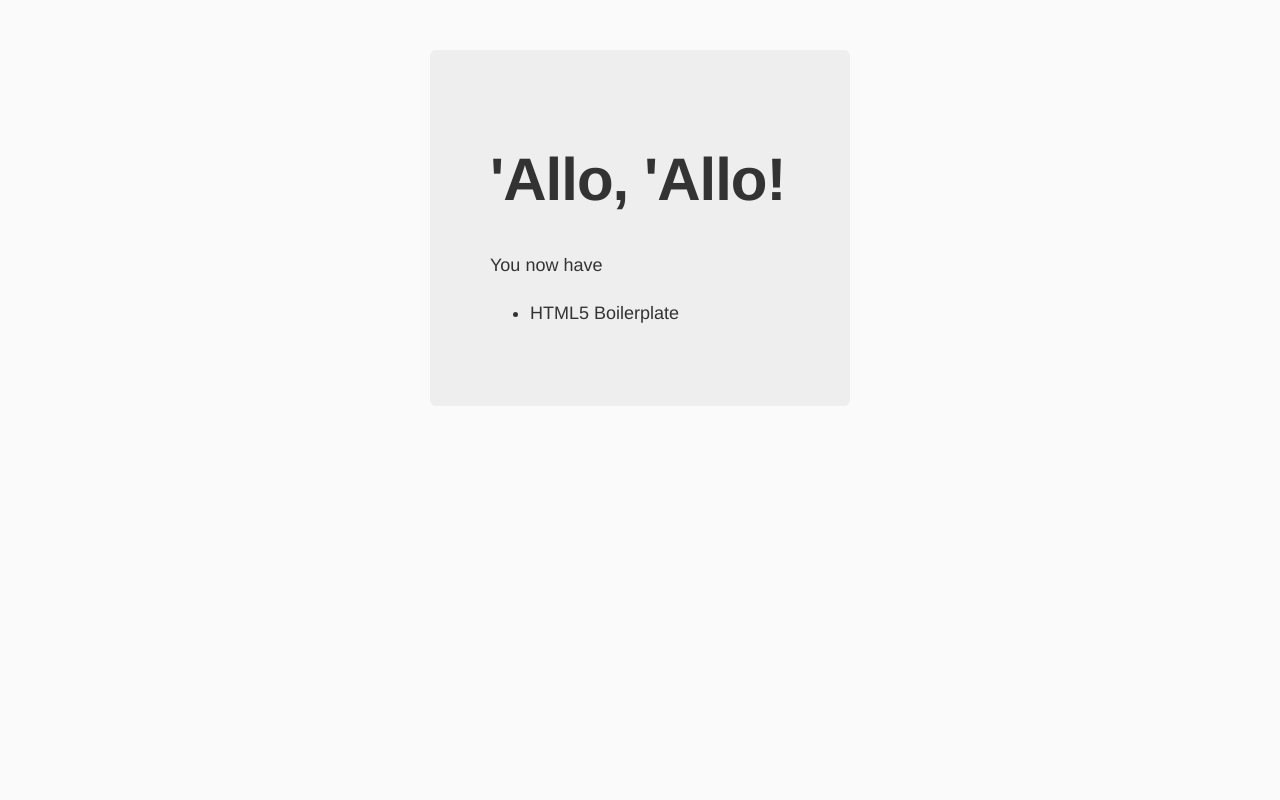
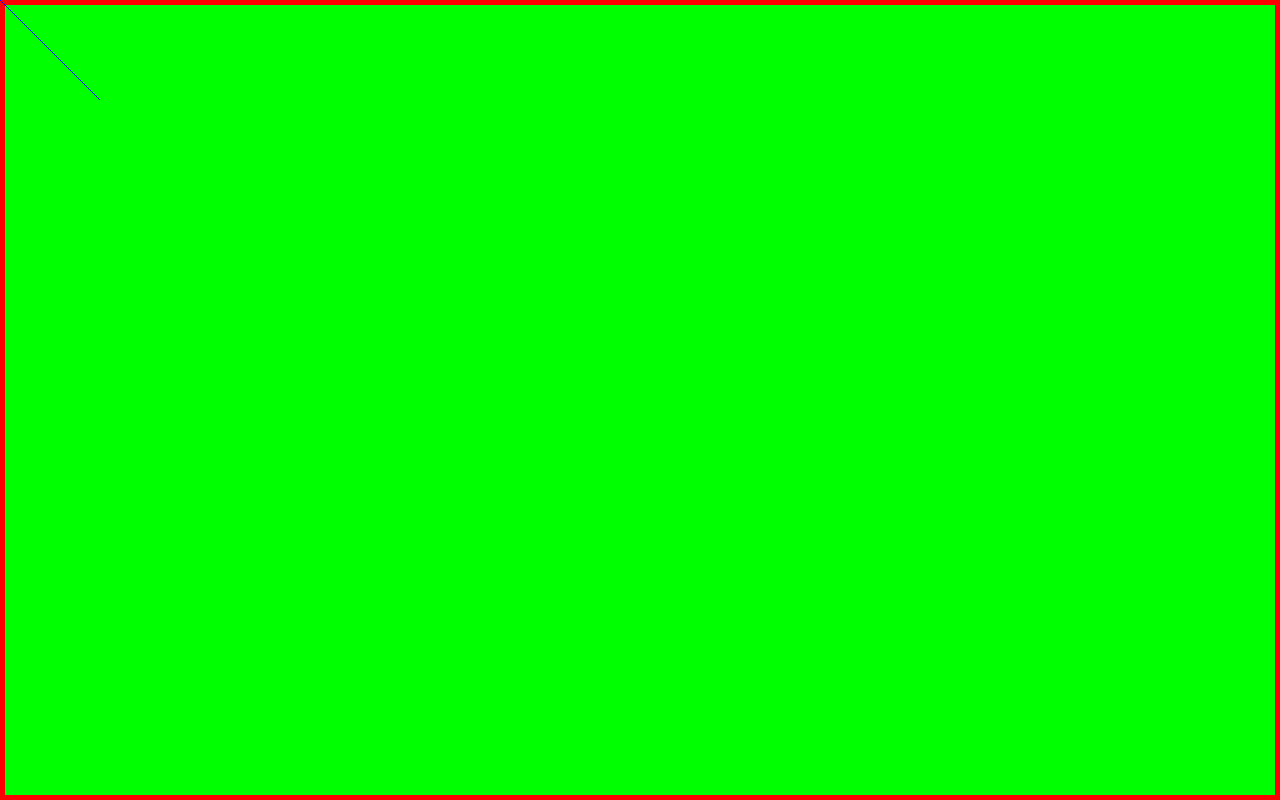
Before and after one commit to rasmuserik/visualisering-af-relationer, a website: page app/index.html in a window 1280 px wide. Drawn offline with nearby package versions, Linux system fonts and the light colour scheme; files that its build step writes are made by us from their sources.

Commit message:
code for make a fitted canvas overlay in progress

```diff
--- a/app/index.html
+++ b/app/index.html
@@ -40,6 +40,7 @@
     <!-- endbuild -->
 
         <!-- build:js({app,.tmp}) scripts/main.js -->
+        <script src="scripts/canvas-overlay.js"></script>
         <script src="scripts/main.js"></script>
         <!-- endbuild -->
 </body>
--- /dev/null
+++ b/app/scripts/canvas-overlay.js
@@ -0,0 +1,55 @@
+// A canvas-element at device resolution, that fits the entire window
+// TODO: scrollbar ratio issue
+(function() {
+  CanvasOverlay = function() { //{{{1constructor
+    this.canvas = document.createElement('canvas');
+    this.canvas.className = "CanvasOverlay"
+  };
+  CanvasOverlay.prototype.show = function() { //{{{1 add the element to the dom
+    document.body.appendChild(this.canvas);
+    this.updatePosition()
+  };
+  CanvasOverlay.prototype.hide = function() { //{{{1 remove the element from the dom
+    if(this.canvas.parentElement) {
+      document.body.removeChild(this.canvas);
+    }
+  };
+  CanvasOverlay.prototype.requestRedraw = function() { //{{{1 override this function
+    var ctx = this.canvas.getContext('2d');
+    ctx.fillStyle = "#f00";
+    ctx.fillRect(0,0, this.canvas.width, this.canvas.height);
+    ctx.fillStyle = "#0f0";
+    ctx.fillRect(5,5, this.canvas.width-10, this.canvas.height-10);
+    for(var i = 0; i < 100; ++i) {
+    ctx.fillStyle = "#00f";
+    ctx.fillRect(i,i,1,1);
+    }
+  }
+  CanvasOverlay.prototype.updatePosition = function() { //{{{1 make it fit the window, nb: $(window).scroll(function(){canvasOverlay.updatePosition()})
+    var originalWidth = this.canvas.width;
+    var originalHeight = this.canvas.height;
+
+    var devicePixelRatio = window.devicePixelRatio || 1;
+    var x = window.scrollX;
+    var y = window.scrollY;
+    var xres = document.documentElement.clientWidth * devicePixelRatio;
+    var yres = document.documentElement.clientHeight * devicePixelRatio;
+    var width = window.innerWidth;
+    var height = window.innerHeight;
+
+    this.canvas.style.position = "absolute";
+    this.canvas.style.zIndex = 1000000000;
+    this.canvas.style.top = y + "px";
+    this.canvas.style.left = x + "px";
+    this.canvas.style.width = width + "px";
+    this.canvas.style.height = height + "px";
+    console.log(x,xres,width, this.canvas)
+
+    if (originalWidth !== xres
+        || originalHeight !== yres) {
+      this.canvas.width = xres;
+      this.canvas.height = yres;
+      this.requestRedraw();
+    }
+  };
+})()
--- a/app/scripts/main.js
+++ b/app/scripts/main.js
@@ -1 +1,6 @@
 console.log('\'Allo \'Allo!');
+$(function() {
+  canvasOverlay = new CanvasOverlay();
+  canvasOverlay.show();
+  $(window).scroll(function(){canvasOverlay.updatePosition()})
+});
```
